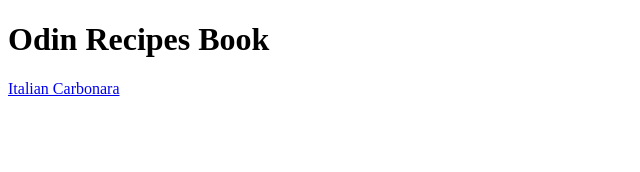
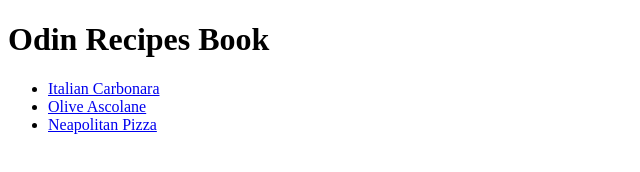
Before and after one commit to Hi-Im-Louis/odin-recipes, a plain HTML site: page index.html in a window 1280 px wide. Shown: the whole page, without its empty margins (0-640 px from the left). Drawn offline with Linux system fonts and the light colour scheme.

Commit message:
Update index, images folder, recipes folderx

```diff
--- a/index.html
+++ b/index.html
@@ -7,6 +7,10 @@
   </head>
   <body>
     <h1>Odin Recipes Book</h1>
-    <a href="./recipes/carbonara.html">Italian Carbonara</a>
+    <ul>
+      <li><a href="./recipes/carbonara.html">Italian Carbonara</a></li>
+      <li><a href="./recipes/olive-ascolane.html">Olive Ascolane</a></li>
+      <li><a href="./recipes/pizza.html">Neapolitan Pizza</a></li>
+    </ul>
   </body>
 </html>
```
